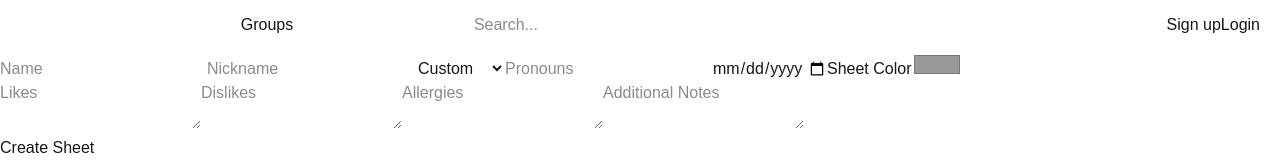
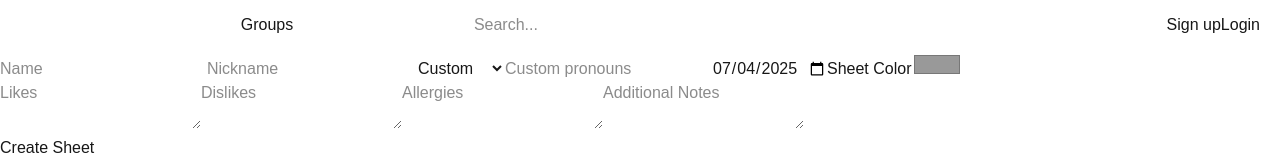
Before and after one commit to 04mHuang/Memsheets, a Next.js app in the folder frontend/: page /groups/1/sheets/add in a window 1280 px wide. Shown: the top 160 px of the page. Built offline with nearby package versions, Linux system fonts and the light colour scheme; no server answers.

Commit message:
Patched: PR #6 to include frontend changes

```diff
--- a/frontend/src/app/components/SheetForm.tsx
+++ b/frontend/src/app/components/SheetForm.tsx
@@ -16,10 +16,9 @@ interface SheetData {
 interface SheetFormProps {
   sheet: SheetData;
   setSheet: (sheet: SheetData) => void;
-  error: string | null;
 }
 
-const SheetForm = ({ sheet, setSheet, error }: SheetFormProps) => {
+const SheetForm = ({ sheet, setSheet }: SheetFormProps) => {
   const pronounsList = ["Unknown", "she/her", "he/him", "they/them"];
   // Set a recognized value for the select input
   const [pronouns, setPronouns] = useState(pronounsList.includes(sheet.pronouns) ? sheet.pronouns : "Custom");
@@ -46,9 +45,7 @@ const SheetForm = ({ sheet, setSheet, error }: SheetFormProps) => {
           value={sheet.name}
           placeholder="Name"
           aria-label="Name"
-          required
         />
-        {error && <p>{error}</p>}
         <input
           type="text"
           name="nickname"
@@ -70,9 +67,8 @@ const SheetForm = ({ sheet, setSheet, error }: SheetFormProps) => {
             name="pronouns"
             onChange={handleChange}
             value={sheet.pronouns}
-            placeholder="Pronouns"
-            aria-label="Pronouns"
-            required
+            placeholder="Custom pronouns"
+            aria-label="Custom pronouns"
           />
         }
         <input
--- a/frontend/src/app/groups/[group_id]/sheets/[sheet_id]/page.tsx
+++ b/frontend/src/app/groups/[group_id]/sheets/[sheet_id]/page.tsx
@@ -8,7 +8,6 @@ import SheetForm from "@/app/components/SheetForm";
 const Sheet = () => {
   const params = useParams<{ sheet_id: string }>();
   const { sheet_id } = params;
-  const [error, setError] = useState<string | null>(null);
   const [editMode, setEditMode] = useState(false);
   // Fields will never be null
   const [sheet, setSheet] = useState({
@@ -16,7 +15,7 @@ const Sheet = () => {
     "color": "#999999",
     "nickname": "",
     "pronouns": "",
-    "birthday": "",
+    "birthday": new Date().toISOString().slice(0, 10),
     "likes": "",
     "dislikes": "",
     "allergies": "",
@@ -34,10 +33,6 @@ const Sheet = () => {
 
   const handleModeToggle = async () => {
     if (editMode) {
-      if (sheet.name.trim() === "") {
-        setError("Sheet name cannot just be spaces.");
-        return;
-      }
       try {
         const res = await axiosInstance.post(`/sheets/${sheet_id}/edit`, sheet);
         setSheet(res.data.sheet);
@@ -62,7 +57,7 @@ const Sheet = () => {
       </button>
       {editMode ?
         <form method="POST" onSubmit={(e) => { e.preventDefault(); handleModeToggle(); }}>
-          <SheetForm sheet={sheet} setSheet={setSheet} error={error} />
+          <SheetForm sheet={sheet} setSheet={setSheet} />
         </form>
         :
         <div style={{ backgroundColor: sheet.color }}>
--- a/frontend/src/app/groups/[group_id]/sheets/add/page.tsx
+++ b/frontend/src/app/groups/[group_id]/sheets/add/page.tsx
@@ -14,23 +14,17 @@ const EditSheet = () => {
       "color": "#999999",
       "nickname": "",
       "pronouns": "",
-      "birthday": "",
+      "birthday": new Date().toISOString().slice(0, 10),
       "likes": "",
       "dislikes": "",
       "allergies": "",
       "notes": ""
     });
-  const [error, setError] = useState<string | null>(null);
 
   const handleSubmit = async (e: React.FormEvent<HTMLFormElement>) => {
     e.preventDefault();
-    if (sheet.name.trim() === "") {
-      setError("Sheet name cannot just be spaces.");
-      return;
-    }
     try {
       await axiosInstance.post("/new-sheet", { ...sheet, group_id: group_id });
-      setError(null);
       router.back();
     }
     catch (error) {
@@ -40,7 +34,7 @@ const EditSheet = () => {
   return (
     <div>
       <form method="POST" onSubmit={handleSubmit}>
-        <SheetForm sheet={sheet} setSheet={setSheet} error={error} />
+        <SheetForm sheet={sheet} setSheet={setSheet} />
         <button type="submit">
           Create Sheet
         </button>
--- a/frontend/src/app/groups/edit/page.tsx
+++ b/frontend/src/app/groups/edit/page.tsx
@@ -10,7 +10,6 @@ const EditGroup = () => {
     "name": "",
     "color": "",
   });
-  const [error, setError] = useState<string | null>(null);
 
   const handleChange = (e: React.ChangeEvent<HTMLInputElement>) => {
     const { name, value } = e.target;
@@ -18,14 +17,8 @@ const EditGroup = () => {
   };
   const createGroup = async (e: React.FormEvent<HTMLFormElement>) => {
     e.preventDefault();
-    // Disallow name of only whitespace
-    if (groupForm.name.trim() === "") {
-      setError("Group name cannot just be spaces.");
-      return;
-    }
     try {
       await axiosInstance.post("/new-group", groupForm);
-      setError(null);
       router.push("/groups");
     }
     catch (error) {
@@ -40,9 +33,7 @@ const EditGroup = () => {
           name="name"
           onChange={handleChange}
           placeholder="Group name"
-          required
         />
-        {error && <p>{error}</p>}
         <label>
           Group color
         <input
```
